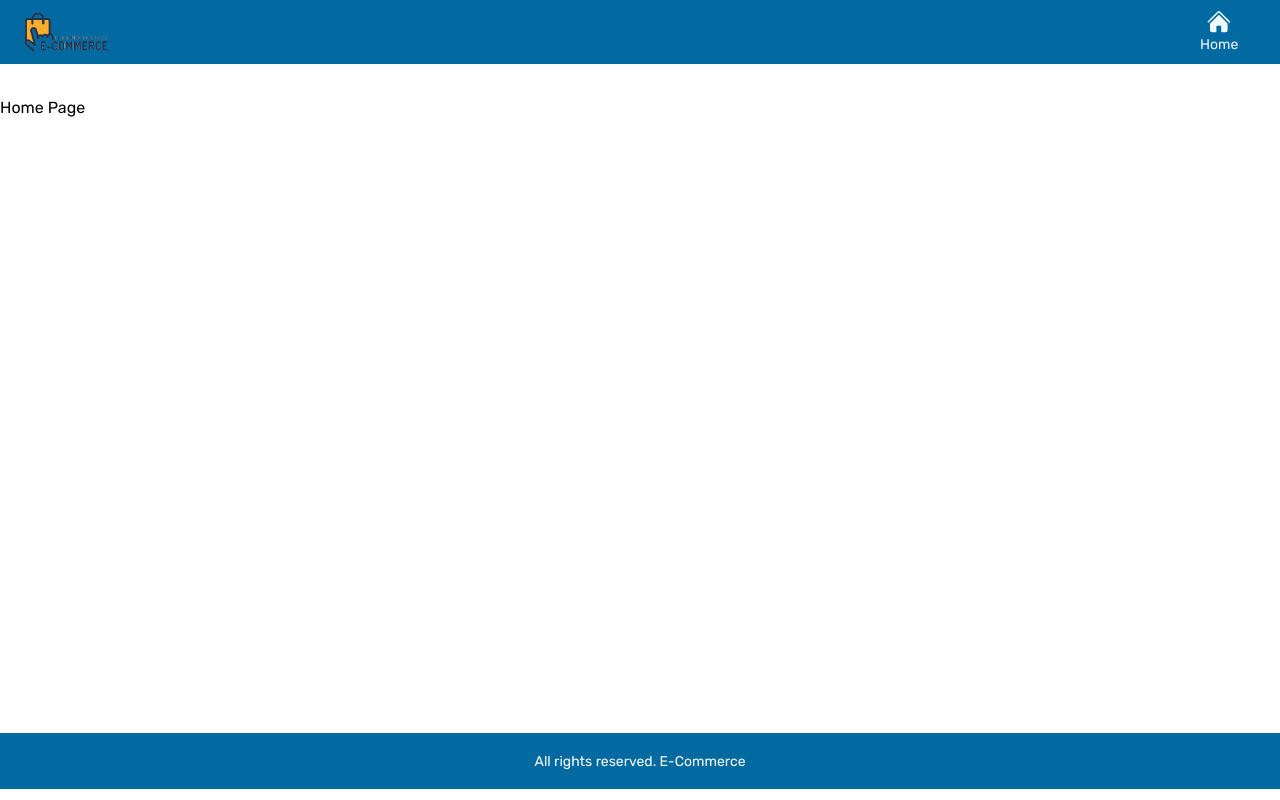
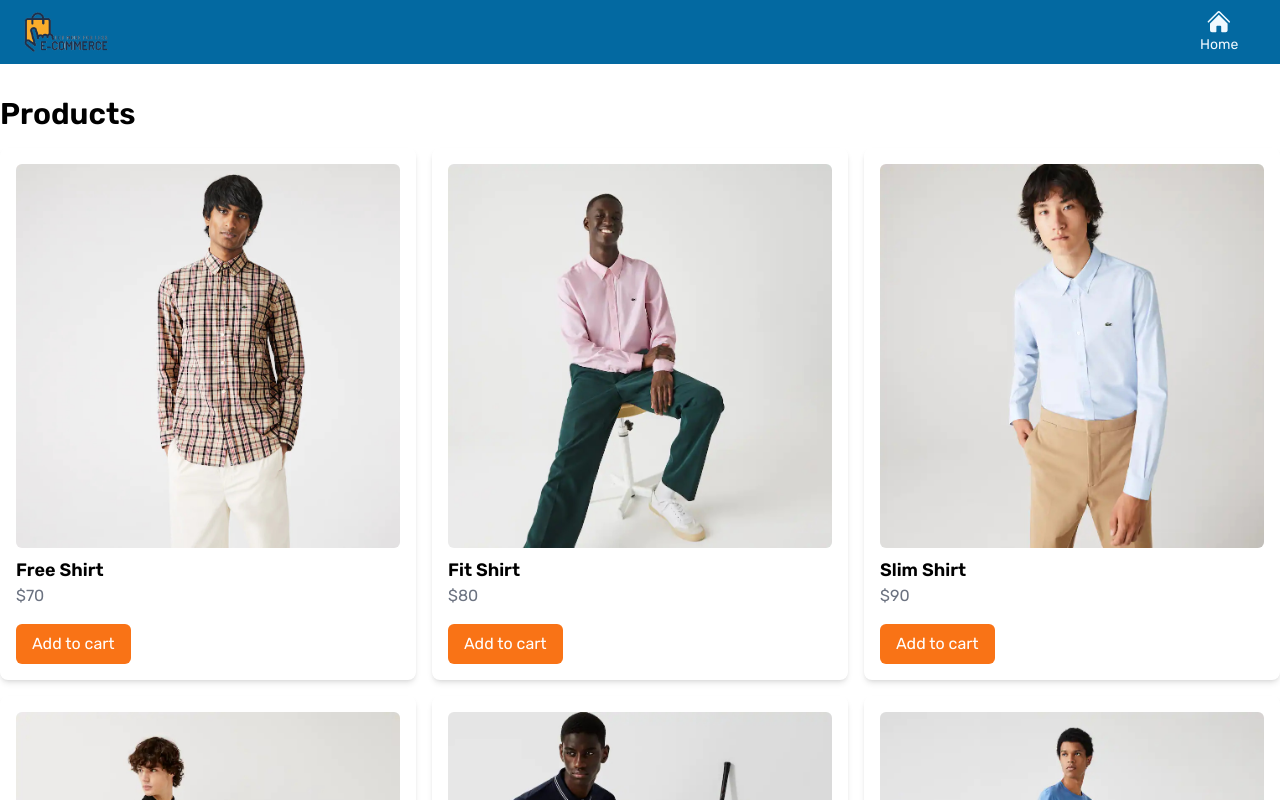
Before and after one commit to maher-suleyman/e-commerce-nextjs, a Next.js app: page / in a window 1280 px wide. Shown: the top 800 px of the page. Built offline with nearby package versions, Linux system fonts and the light colour scheme; data requests are answered from the project's data file.

Commit message:
Added "ProductList" component

```diff
--- /dev/null
+++ b/app/components/ProductList.jsx
@@ -0,0 +1,16 @@
+import ProductCard from "./ProductCard";
+
+const ProductList = ({ products }) => {
+  return (
+    <div>
+      <h1 className="text-3xl font-semibold mb-4">Products</h1>
+      <div className="grid grid-cols-1 md:grid-cols-3 gap-4">
+        {products.map((product) => (
+          <ProductCard key={product.name} product={product} />
+        ))}
+      </div>
+    </div>
+  );
+};
+
+export default ProductList;
--- a/app/page.jsx
+++ b/app/page.jsx
@@ -1,7 +1,23 @@
-export default function Home() {
+import ProductList from "./components/ProductList";
+
+const getProducts = async () => {
+  const res = await fetch("http://localhost:4000/products", {
+    next: {
+      revalidate: 0, // use 0 to opt out of using cache
+    },
+  });
+
+  return res.json();
+};
+
+const Home = async () => {
+  const products = await getProducts();
+
   return (
     <div>
-      <h1>Home Page</h1>
+      <ProductList products={products} />
     </div>
   );
-}
+};
+
+export default Home;
```
